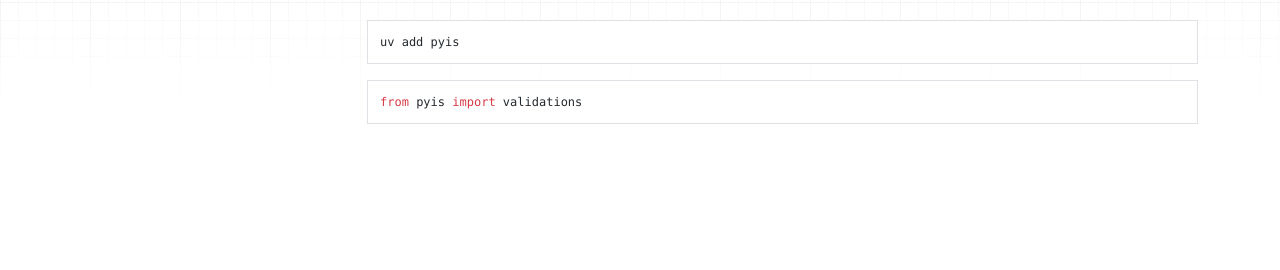
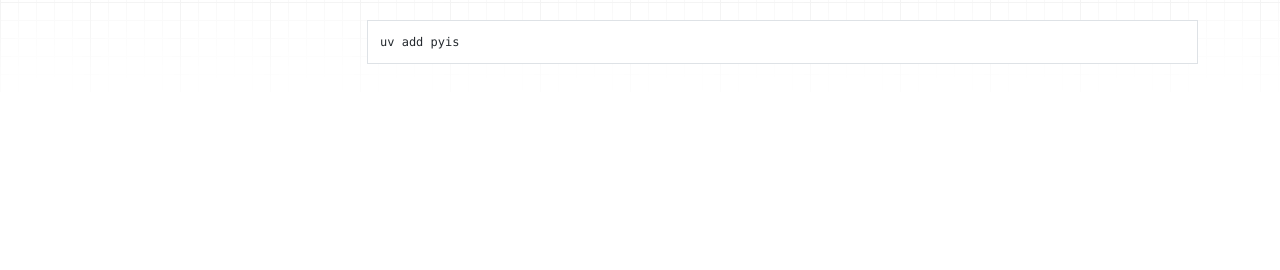
Before and after one commit to BlackIQ/pyis, an MkDocs documentation site: the page built from docs/learn/install.md, in a window 1280 px wide. Shown: the part 214-484 px from the top of the page. Built offline with MkDocs 1.6.1, drawn with Linux system fonts in a browser that asks for light colours; nearby versions of some CDN libraries.

Commit message:
Remove useless import

````diff
--- a/docs/learn/install.md
+++ b/docs/learn/install.md
@@ -9,7 +9,3 @@ With uv:
 ```bash
 uv add pyis
 ```
-
-```python
-from pyis import validations
-```
````
